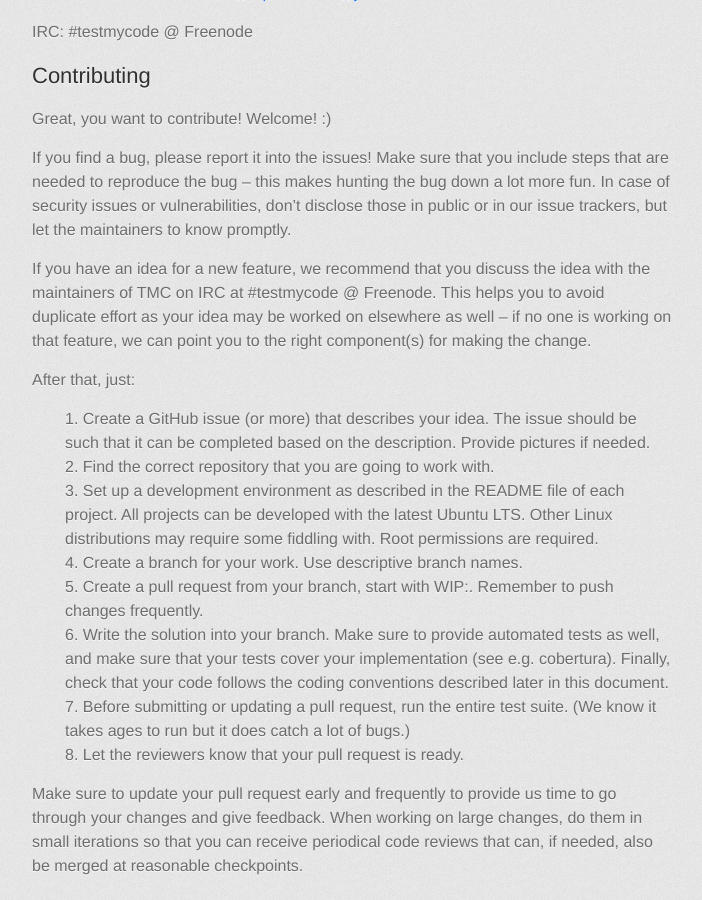
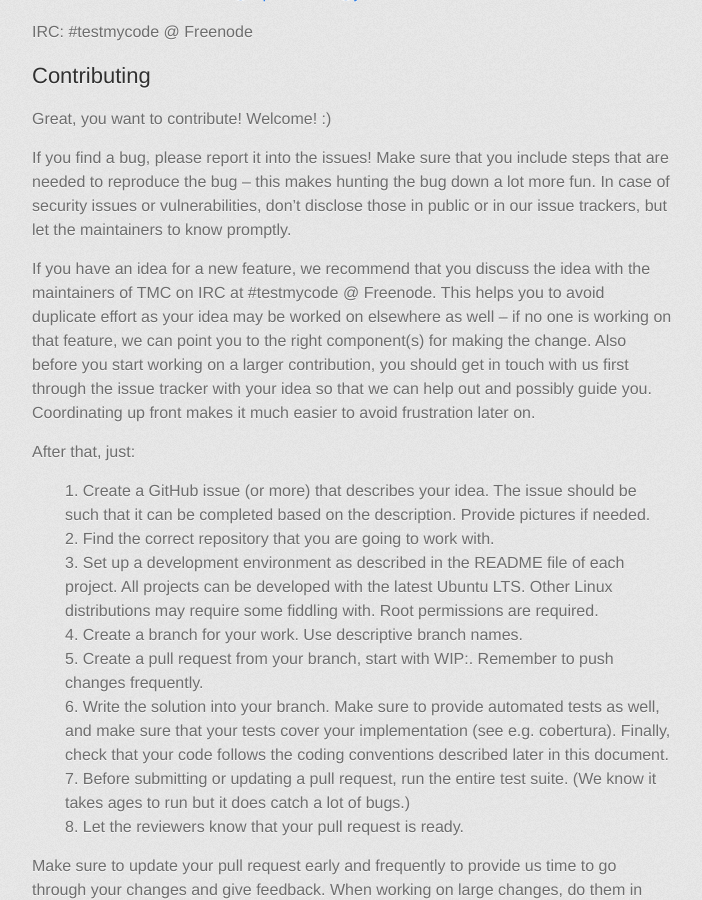
Before and after one commit to testmycode/testmycode.github.io, a Jekyll site: the page built from index.md, in a window 1280 px wide and 900 px high, scrolled down 939 px. Shown: the whole window, without its empty margins (288-990 px from the left). Built offline with Jekyll 4.4.1, drawn with Linux system fonts in a browser that asks for light colours.

Commit message:
Update index.md

```diff
--- a/index.md
+++ b/index.md
@@ -66,6 +66,10 @@ idea with the maintainers of TMC on IRC at #testmycode @ Freenode. This
 helps you to avoid duplicate effort as your idea may be worked on
 elsewhere as well -- if no one is working on that feature, we can point
 you to the right component(s) for making the change.
+Also before you start working on a larger contribution, you should get in
+touch with us first through the issue tracker with your idea so that we
+can help out and possibly guide you. Coordinating up front makes it much
+easier to avoid frustration later on.
 
 After that, just:
 
```
